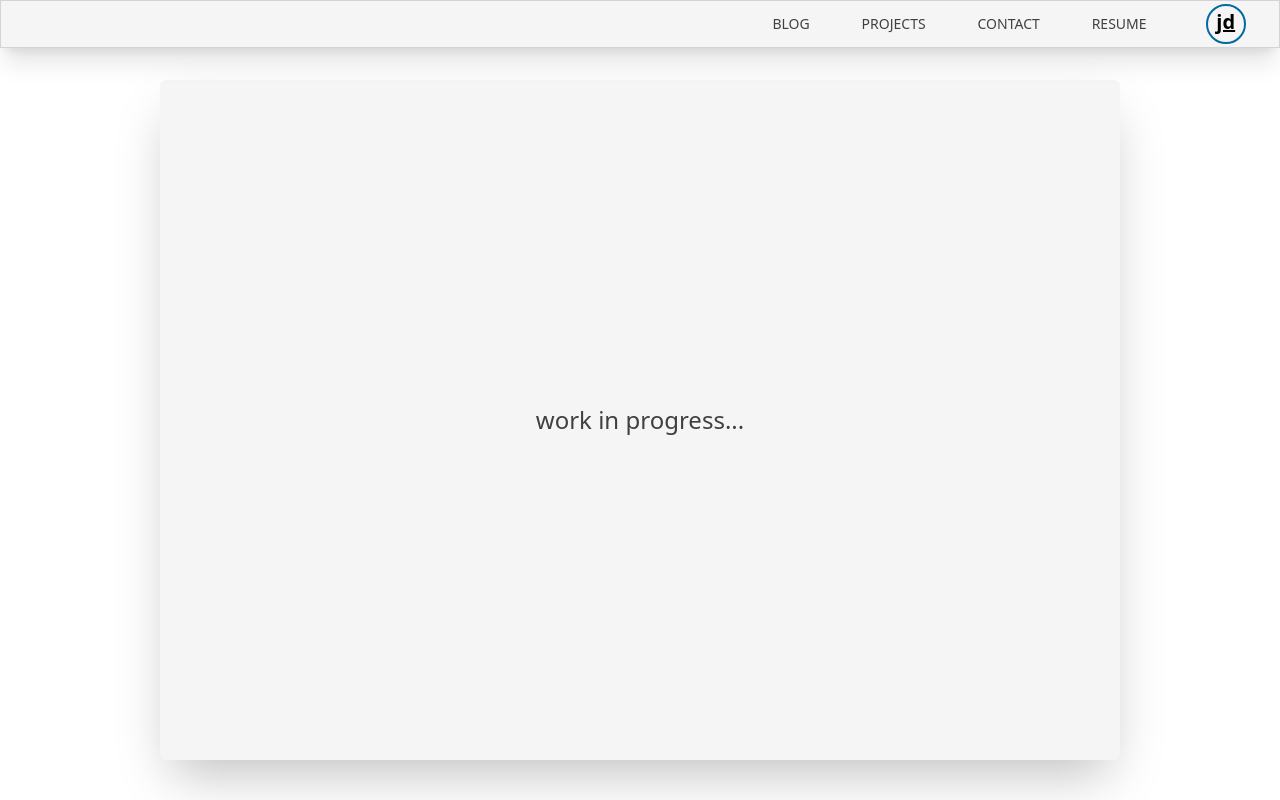
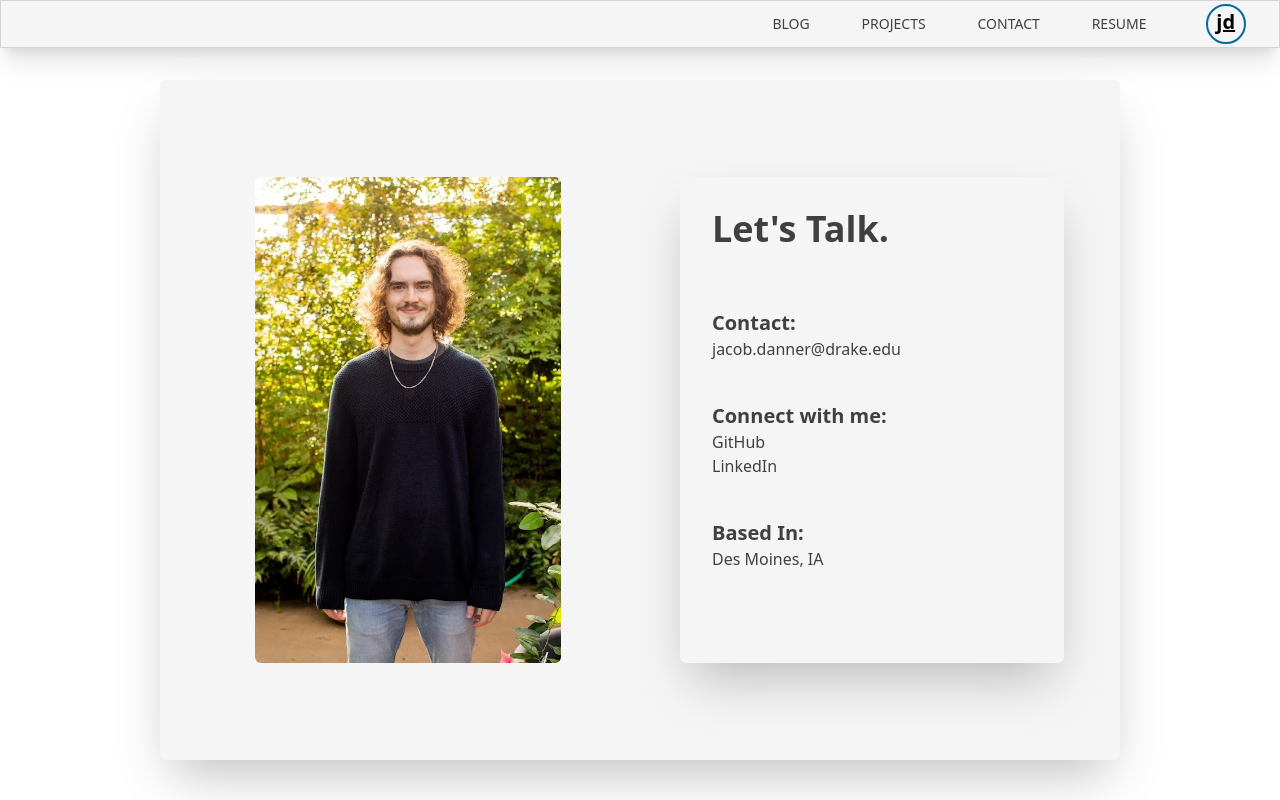
Before and after one commit to jacob-danner/jacobdanner.dev, a React (Vite) app: page /contact in a window 1280 px wide. Built offline with nearby package versions, Linux system fonts and the light colour scheme.

Commit message:
completed contact page - desktop version

```diff
--- a/src/Pages/Contact/ContactPage.tsx
+++ b/src/Pages/Contact/ContactPage.tsx
@@ -1,8 +1,55 @@
+import profile from '../../assets/profile.jpg'
+
+// TODO
+// This jsx can be cleaned up, some unneeded divs.
+// Make this page mobile friendly
+
+
 export const ContactPage: React.FC = () => {
     return (
-     <div id="wrapper" className="h-full w-9/12 mx-auto mt-20 mb-10 p-4 bg-neutral-100 shadow-2xl rounded-md flex flex-col justify-center items-center">
+     <div id="wrapper" className="mt-20 mb-10 w-9/12 mx-auto p-4 bg-neutral-100 flex items-center rounded-md h-full overflow-auto shadow-2xl">
 
-        <h1 className="text-2xl text-neutral-700">work in progress...</h1>
+        <div id='left-wrapper' className='w-1/2 h-3/4 text-neutral-700 flex flex-col items-center'>
+            <img src={profile} className="max-h-full mx-auto rounded-md"></img>
+        </div>
+
+
+
+        <div id="content-wrapper" className="flex w-1/2 h-3/4 items-center text-neutral-700" >
+          <div id="contacts" className="bg-neutral-100 w-full h-full mx-10 flex flex-col shadow-2xl rounded-md p-8">
+            <h1 className="text-4xl font-bold">Let's Talk.</h1>
+
+            <div id='non-header' className='flex flex-col h-full justify-around my-10'>
+
+              <div id="email-wrapper">
+                <h1 className="text-xl font-semibold">Contact:</h1>
+                <ul id="links">
+                <li>jacob.danner@drake.edu</li>
+                </ul>
+              </div>
+
+              <div id="link-wrapper">
+                <h1 className="text-xl font-semibold">Connect with me:</h1>
+                <ul id="links">
+                  <li><a href="https://github.com/jacob-danner" className='hover:text-sky-700'>GitHub</a></li>
+                  <li><a href="https://www.linkedin.com/in/jacob-danner/" className='hover:text-sky-700'>LinkedIn</a></li>
+                </ul>
+              </div>
+
+              <div id='based-in'>
+                <h1 className="text-xl font-semibold">Based In:</h1>
+                <h1 className="">Des Moines, IA</h1>
+              </div>
+
+            </div>
+
+
+          </div>
+        </div>
+
+
+
+
       </div>
     )
 }
```
Also changed, not shown: src/assets/profile.jpg (added).
